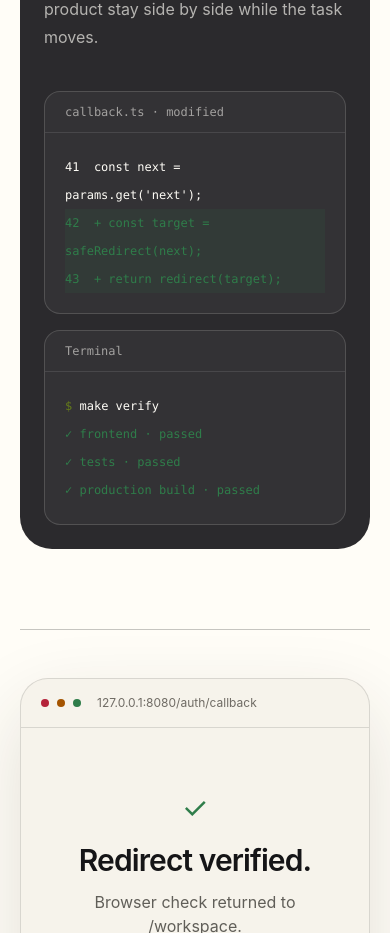
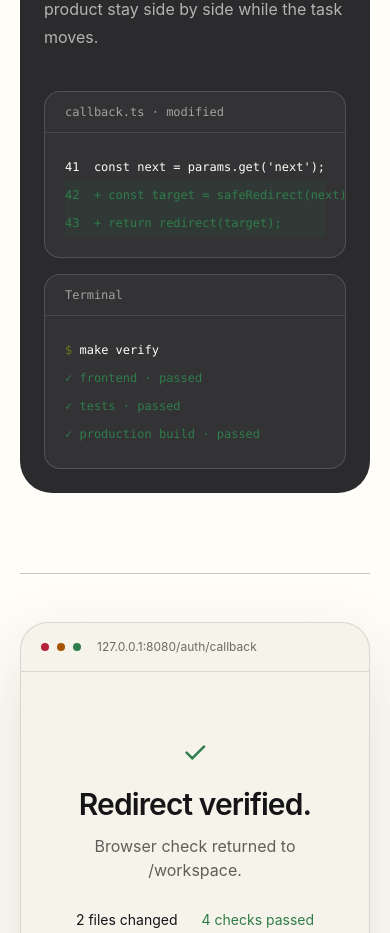
Before and after one commit to farismnrr/agentic-ai-workspace, a Svelte app in the folder web/: page / in a window 390 px wide. Shown: the part 4191-5124 px from the top of the page. Built offline with nearby package versions, Linux system fonts and the light colour scheme.

Commit message:
fix: keep code samples readable on small screens

```diff
--- a/web/src/features/landing/components/HighlightsSection.svelte
+++ b/web/src/features/landing/components/HighlightsSection.svelte
@@ -39,11 +39,11 @@
         <div class="grid gap-4 md:grid-cols-2">
           <div class="overflow-hidden rounded-2xl border border-neutral-content/15 bg-neutral-content/[0.04]">
             <div class="border-b border-neutral-content/10 px-5 py-3 font-mono text-xs text-neutral-content/55">callback.ts · modified</div>
-            <div class="p-5 font-mono text-xs leading-7"><p>41&nbsp; const next = params.get('next');</p><p class="bg-success/10 text-success">42&nbsp; + const target = safeRedirect(next);</p><p class="bg-success/10 text-success">43&nbsp; + return redirect(target);</p></div>
+            <div class="overflow-x-auto p-5 font-mono text-xs leading-7"><p class="whitespace-nowrap">41&nbsp; const next = params.get('next');</p><p class="whitespace-nowrap bg-success/10 text-success">42&nbsp; + const target = safeRedirect(next);</p><p class="whitespace-nowrap bg-success/10 text-success">43&nbsp; + return redirect(target);</p></div>
           </div>
           <div class="overflow-hidden rounded-2xl border border-neutral-content/15 bg-neutral-content/[0.04]">
             <div class="border-b border-neutral-content/10 px-5 py-3 font-mono text-xs text-neutral-content/55">Terminal</div>
-            <div class="p-5 font-mono text-xs leading-7"><p><span class="text-primary">$</span> make verify</p><p class="text-success">✓ frontend · passed</p><p class="text-success">✓ tests · passed</p><p class="text-success">✓ production build · passed</p></div>
+            <div class="overflow-x-auto p-5 font-mono text-xs leading-7"><p class="whitespace-nowrap"><span class="text-primary">$</span> make verify</p><p class="whitespace-nowrap text-success">✓ frontend · passed</p><p class="whitespace-nowrap text-success">✓ tests · passed</p><p class="whitespace-nowrap text-success">✓ production build · passed</p></div>
           </div>
         </div>
       </div>
```
